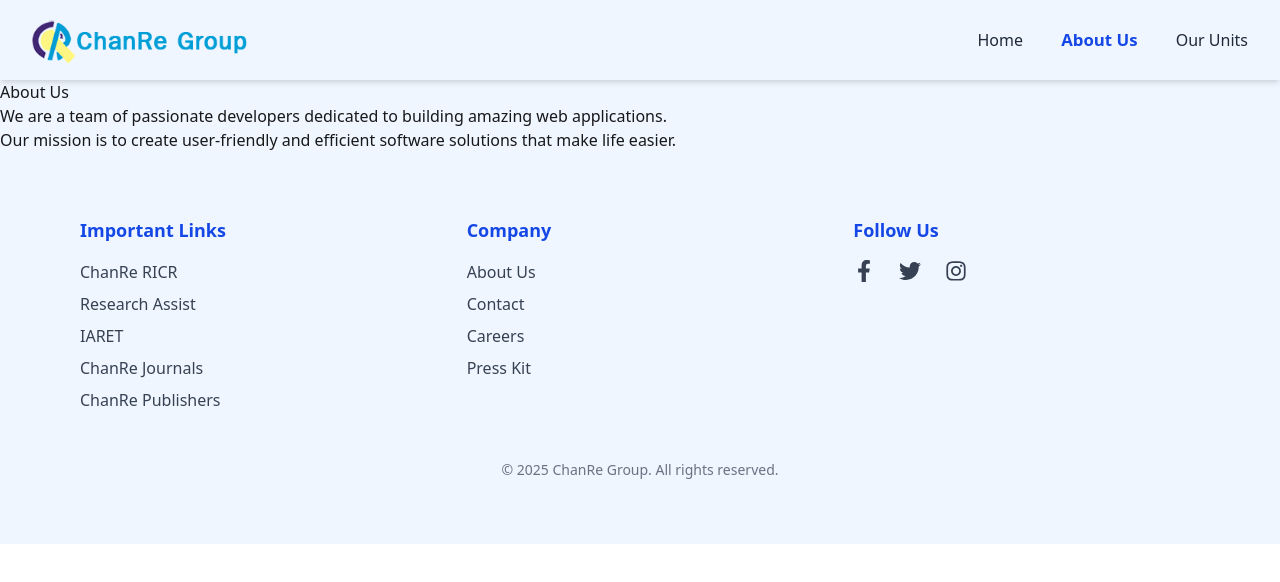
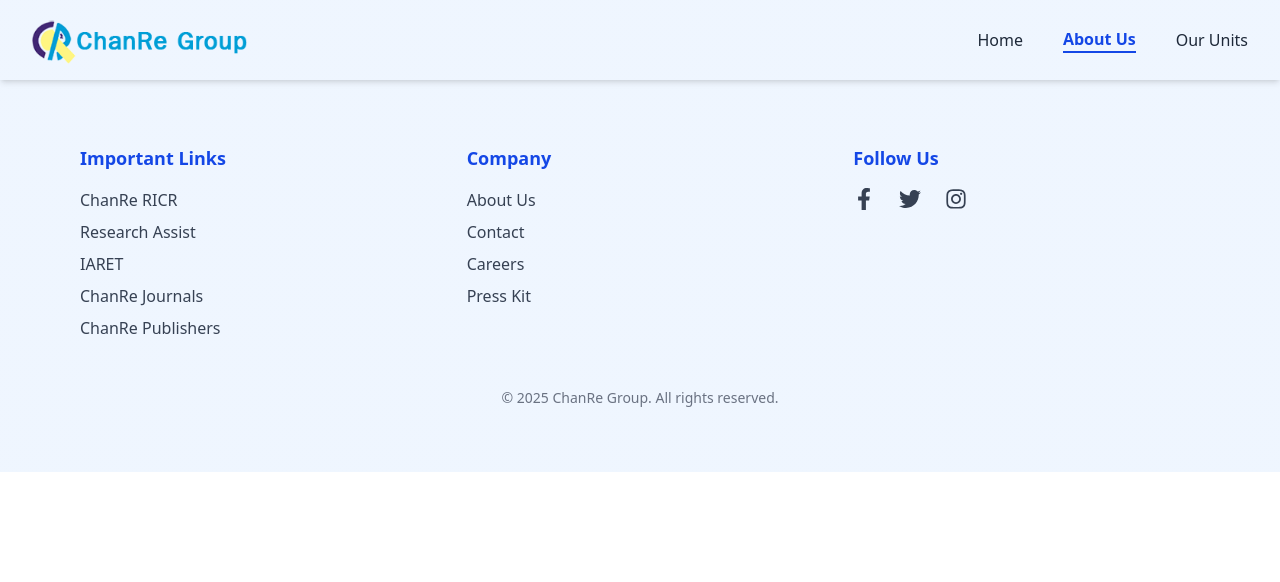
Before and after one commit to ManuJ1210/ChanRe, a React (Vite) app: page /about in a window 1280 px wide. Shown: the top 582 px of the page. Built offline with nearby package versions, Linux system fonts and the light colour scheme.

Commit message:
Landing Pages re-designed

```diff
--- a/src/components/Header.jsx
+++ b/src/components/Header.jsx
@@ -4,7 +4,7 @@
 function Header() {
   const [navOpen, setNavOpen] = useState(false);
   const [isMobile, setIsMobile] = useState(false);
-  const activeLink = "text-blue-700 font-semibold scale-105";
+  const activeLink = "text-blue-700 font-semibold border-b-2 transition";
 
   useEffect(() => {
     const handleResize = () => {
--- a/src/components/Highlights.jsx
+++ b/src/components/Highlights.jsx
@@ -41,7 +41,7 @@
           >
             <div className="text-5xl mb-3">{item.icon}</div>
             <h3 className="text-4xl sm:text-5xl font-extrabold text-gray-900">
-              {inView && <CountUp end={item.end} duration={2.5} separator="," />}
+              {inView && <CountUp end={item.end} duration={1.5} separator="," />}
               {item.label === "Patients Served" && "+"}
             </h3>
             <p className="mt-2 text-base text-gray-700 font-medium">{item.label}</p>
--- a/src/pages/About.jsx
+++ b/src/pages/About.jsx
@@ -1,10 +1,6 @@
 function About() {
   return (
-    <div className="about">
-      <h1>About Us</h1>
-      <p>We are a team of passionate developers dedicated to building amazing web applications.</p>
-      <p>Our mission is to create user-friendly and efficient software solutions that make life easier.</p>
-    </div>
+    <></>
   );
 }
 
--- a/src/pages/Ourunits.jsx
+++ b/src/pages/Ourunits.jsx
@@ -54,7 +54,7 @@
     moreInfo: "We help independently published content solutions and integrated media campaigns through our channel.",
     btnText: "Visit Site",
     bg: "from-emerald-100 to-teal-200",
-    link: "https://chanrepublishers.com"
+    link: "https://chanrepublisher.com/"
   },
   {
     title: "ChanRe Med Soft",
```
